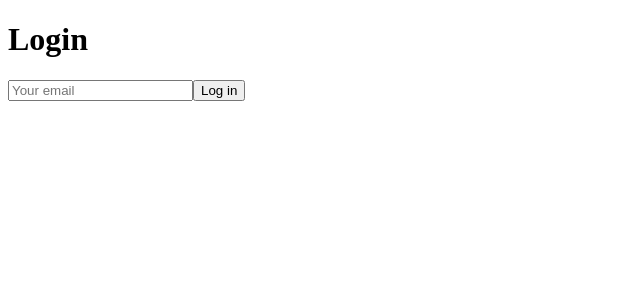
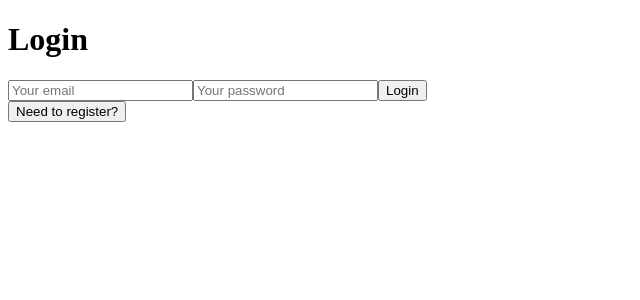
Before and after one commit to LeonDev-0/mini-sistema, a React (Vite) app: page /login in a window 1280 px wide. Shown: the top 300 px of the page, without its empty margins (0-640 px from the left). Built offline with nearby package versions, Linux system fonts and the light colour scheme; no server answers; the database is empty.

Commit message:
inicio de secion con correo y contrasena implementado

```diff
--- a/src/pages/Home.jsx
+++ b/src/pages/Home.jsx
@@ -1,26 +1,42 @@
-import React, { useEffect } from 'react'
-import { supabase } from '../supabase/supabase'
-import { useNavigate } from 'react-router-dom'
-import DisplayData from './DisplayData';
-import FormularioProductos from '../components/FormularioProductos';
+import { useEffect, useState } from "react";
+import { supabase } from "../supabase/supabase";
+import { useNavigate } from "react-router-dom";
+import DisplayData from "./DisplayData";
+import FormularioProductos from "../components/FormularioProductos";
 
 const Home = () => {
-    const navigate = useNavigate();
+  const navigate = useNavigate();
+  const [isLoading, setIsLoading] = useState(true);
 
-    useEffect((e)=>{
-        if(!supabase.auth.getUser()){
-            navigate('/login');
+  useEffect(() => {
+    const getUserSession = async () => {
+      try {
+        const session = await supabase.auth.getSession();
+        if (!session.data.session) {
+          navigate("/login");
+        } else {
+          setIsLoading(false);
         }
-    },[navigate])
+      } catch (error) {
+        console.error("Error al obtener la sesión del usuario:", error.message);
+        navigate("/login");
+      }
+    };
+
+    getUserSession();
+  }, [navigate]);
+
+  if (isLoading) {
+    return <div>Cargando...</div>;
+  }
+
   return (
     <div>
-        <FormularioProductos/>
-        <DisplayData/>
-        <button onClick={()=>{supabase.auth.signOut()}}>
-            Cerrar session
-        </button>
+      <FormularioProductos />
+      <DisplayData />
+      <button onClick={() => supabase.auth.signOut()}>Cerrar sesión</button>
     </div>
-  )
-}
+  );
+};
 
-export default Home
+export default Home;
--- a/src/pages/Login.jsx
+++ b/src/pages/Login.jsx
@@ -1,34 +1,58 @@
-import React, { useState } from 'react';
-import { supabase } from '../supabase/supabase';
+import { useState } from "react";
+import { supabase } from "../supabase/supabase";
 
-const Login = () => {
-  const [email, setEmail] = useState('');
+const AuthForm = () => {
+  const [email, setEmail] = useState("");
+  const [password, setPassword] = useState("");
+  const [isRegistering, setIsRegistering] = useState(false);
 
-  const handleLogin = async (e) => {
+  const handleSubmit = async (e) => {
     e.preventDefault();
-    try {
-      const { error } = await supabase.auth.signInWithOtp({ email });
-      if (error) throw error;
-      alert('Check your email for the login link!');
-    } catch (error) {
-      alert(error.error_description || error.message);
+    if (isRegistering) {
+      try {
+        const { error } = await supabase.auth.signUp({ email, password });
+        if (error) throw error;
+        alert("Check your email for the verification link!");
+      } catch (error) {
+        alert(error.error_description || error.message);
+      }
+    } else {
+      try {
+        const { error } = await supabase.auth.signInWithPassword({
+          email,
+          password,
+        });
+        if (error) throw error;
+        alert("Login successful!");
+      } catch (error) {
+        alert(error.error_description || error.message);
+      }
     }
   };
 
   return (
     <div>
-      <h1>Login</h1>
-      <form onSubmit={handleLogin}>
+      <h1>{isRegistering ? "Register" : "Login"}</h1>
+      <form onSubmit={handleSubmit}>
         <input
           type="email"
           placeholder="Your email"
           value={email}
           onChange={(e) => setEmail(e.target.value)}
         />
-        <button type="submit">Log in</button>
+        <input
+          type="password"
+          placeholder="Your password"
+          value={password}
+          onChange={(e) => setPassword(e.target.value)}
+        />
+        <button type="submit">{isRegistering ? "Register" : "Login"}</button>
       </form>
+      <button onClick={() => setIsRegistering(!isRegistering)}>
+        {isRegistering ? "Already have an account? Login" : "Need to register?"}
+      </button>
     </div>
   );
 };
 
-export default Login;
+export default AuthForm;
```
Also changed, not shown: src/App.jsx (+13 -14 lines).
